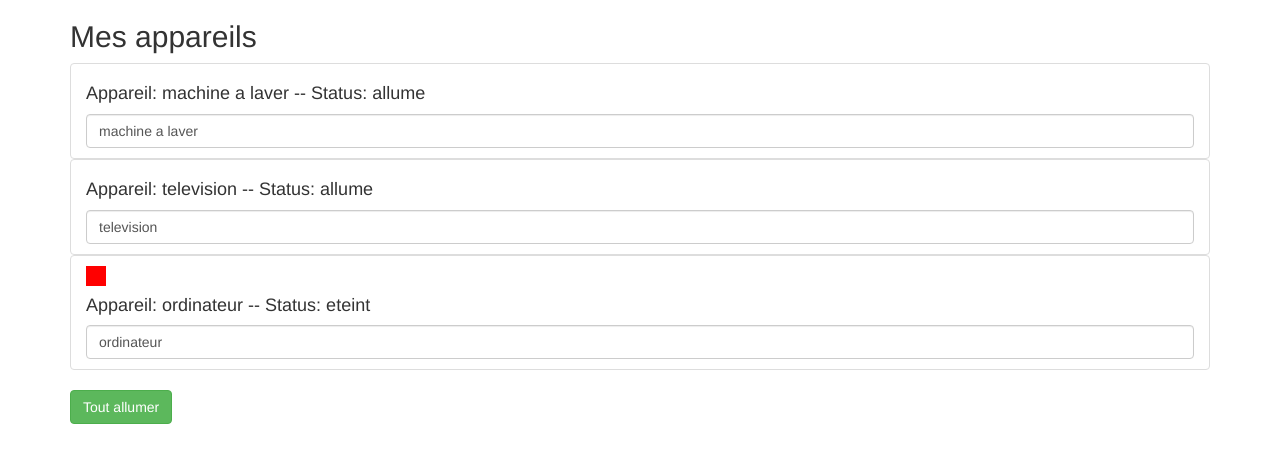
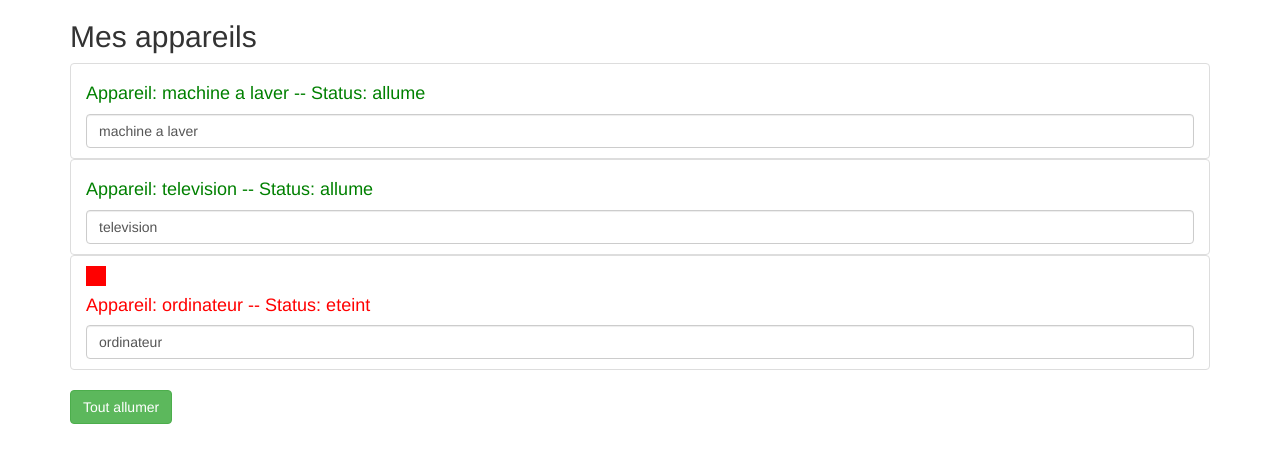
Before and after one commit to Dhouha-ma/Angular, an Angular app: page / in a window 1280 px wide. Shown: the top 462 px of the page. Built offline with nearby package versions, Linux system fonts and the light colour scheme.

Commit message:
directive par attribut

```diff
--- a/src/app/appareil/appareil.component.html
+++ b/src/app/appareil/appareil.component.html
@@ -1,5 +1,5 @@
 <li class="list-group-item">
     <div style="width: 20px; height: 20px; background-color: red;" *ngIf="appareilStatus==='eteint'"></div>
-    <h4>Appareil: {{ appareilName }} -- Status: {{ getStatus()}}</h4>
+    <h4 [ngStyle]="{color: getColor()}">Appareil: {{ appareilName }} -- Status: {{ getStatus()}}</h4>
     <input type="text" class="form-control" [(ngModel)]="appareilName">
 </li>
--- a/src/app/appareil/appareil.component.ts
+++ b/src/app/appareil/appareil.component.ts
@@ -17,4 +17,12 @@
   getStatus() {
     return this.appareilStatus;
   }
+
+  getColor(){
+    if(this.appareilStatus === "allume"){
+      return 'green';
+    } else if(this.appareilStatus === "eteint"){
+      return 'red';
+    }
+  }
 }
```
